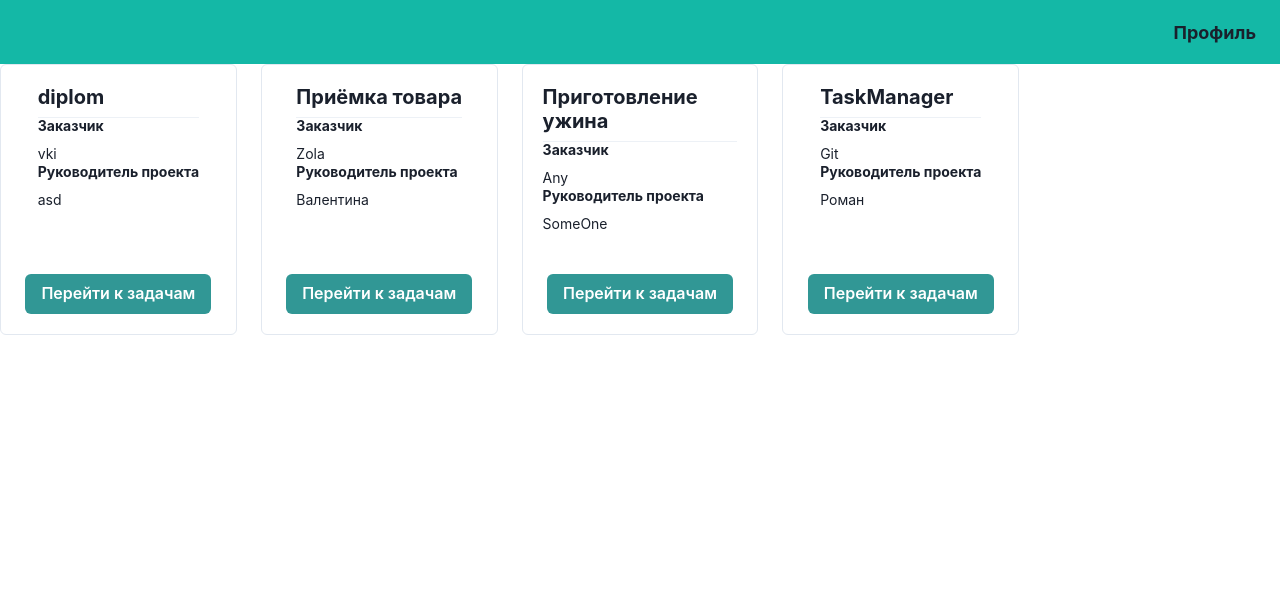
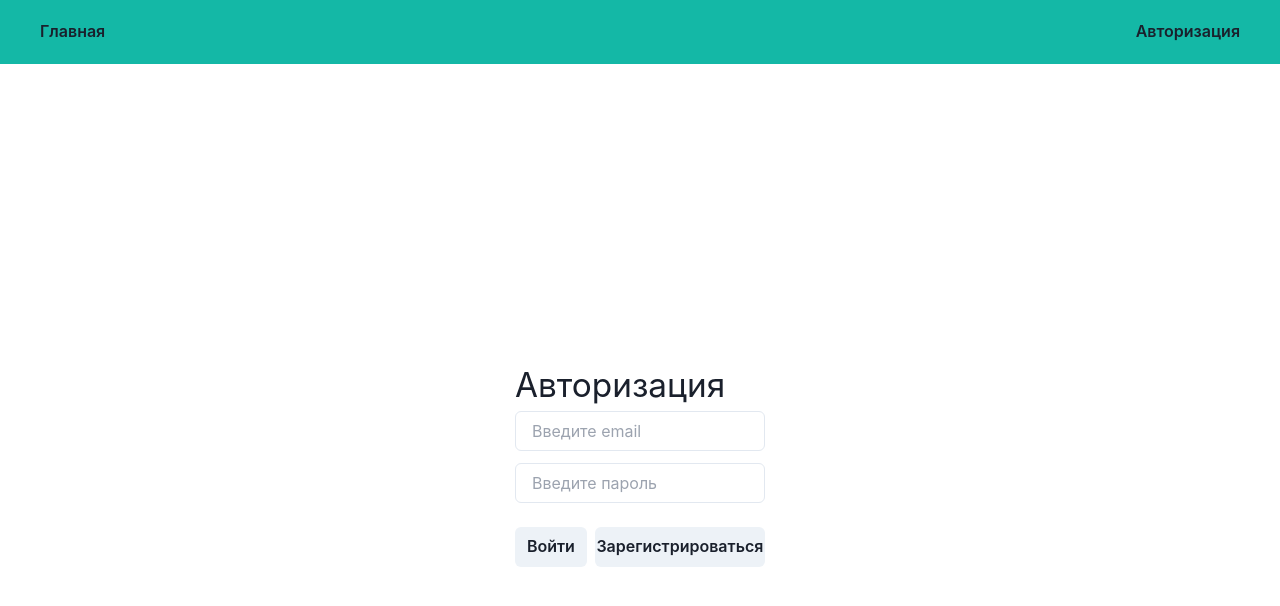
Before and after one commit to CompletelyDone/TaskManager, a React (Create React App) app in the folder frontend/taskmanager/: page / in a window 1280 px wide. Shown: the top 606 px of the page. Built offline with nearby package versions, Linux system fonts and the light colour scheme.

Commit message:
Добавлена авторизация на front

```diff
--- a/frontend/taskmanager/src/App.js
+++ b/frontend/taskmanager/src/App.js
@@ -1,16 +1,21 @@
-import { useEffect } from "react";
-import { Body } from "./components/Body";
+import { useEffect, useState } from "react";
 import { Header } from "./components/Header";
+import { MyProjects } from "./components/MyProjects";
+import { Auth } from "./components/Auth";
 
 function App() {
+  const [isLogin, setIsLogin] = useState(false);
+
   useEffect(() => {
-    document.title = 'Task Manager';
+    document.title = "Task Manager";
   }, []);
 
-  return <div>
-    <Header />
-    <Body />
-  </div>
+  return (
+    <div>
+      <Header isLogin={isLogin} />
+      {isLogin ? <MyProjects /> : <Auth />}
+    </div>
+  );
 }
 
 export default App;
--- /dev/null
+++ b/frontend/taskmanager/src/components/Auth.jsx
@@ -0,0 +1,19 @@
+import { Box, Button, HStack, Input, Stack, Text } from "@chakra-ui/react";
+
+export const Auth = () => {
+  return (
+    <div className="flex justify-center h-screen items-center">
+      <Box w="250px">
+        <Text fontSize='25pt'>Авторизация</Text>
+        <Stack spacing={3}>
+          <Input placeholder="Введите email" />
+          <Input placeholder="Введите пароль" />
+        </Stack>
+        <HStack mt={6}>
+          <Button>Войти</Button>
+          <Button>Зарегистрироваться</Button>
+        </HStack>
+      </Box>
+    </div>
+  );
+};
--- a/frontend/taskmanager/src/components/Header.jsx
+++ b/frontend/taskmanager/src/components/Header.jsx
@@ -1,4 +1,5 @@
 import {
+  Button,
   Menu,
   MenuButton,
   MenuDivider,
@@ -8,20 +9,28 @@ import {
   Text,
 } from "@chakra-ui/react";
 
-export const Header = () => {
+export const Header = ({ isLogin }) => {
   return (
     <header className="flex w-full bg-teal-500 h-16 justify-between items-center">
-      <div></div>
+      <div>
+        <Button className="ml-6" variant="ghost">
+          Главная
+        </Button>
+      </div>
+      {isLogin ? (
         <Menu>
           <MenuButton className="mr-6">
-          <Text fontSize='lg' as='b'>Профиль</Text>
+            <Text fontSize="lg" as="b">
+              Профиль
+            </Text>
           </MenuButton>
+
           <MenuList>
             <MenuGroup title="Задачи">
               <MenuItem as="a" href="/">
                 Мои проекты
               </MenuItem>
-            <MenuItem as="a" href="/">
+              <MenuItem as="a" href="/tasks/">
                 Мои задачи
               </MenuItem>
             </MenuGroup>
@@ -36,6 +45,11 @@ export const Header = () => {
             </MenuGroup>
           </MenuList>
         </Menu>
+      ) : (
+        <Button className="mr-6" variant="ghost">
+          Авторизация
+        </Button>
+      )}
     </header>
   );
 };
--- a/frontend/taskmanager/src/components/Body.jsx
+++ b/frontend/taskmanager/src/components/MyProjects.jsx
@@ -1,7 +1,7 @@
 import { SimpleGrid } from "@chakra-ui/react";
 import { Project } from "./Project";
 
-export const Body = () => {
+export const MyProjects = () => {
   const temp = [
     {
       id: 1,
@@ -22,7 +22,7 @@ export const Body = () => {
       projectManager: "SomeOne",
     },
     {
-      id: 3,
+      id: 4,
       title: "TaskManager",
       orderCompany: "Git",
       projectManager: "Роман",
```
Also changed, not shown: 11 other files (tests, documents, lock files or other folders). Lines whose indentation alone changed are shown as unchanged.
